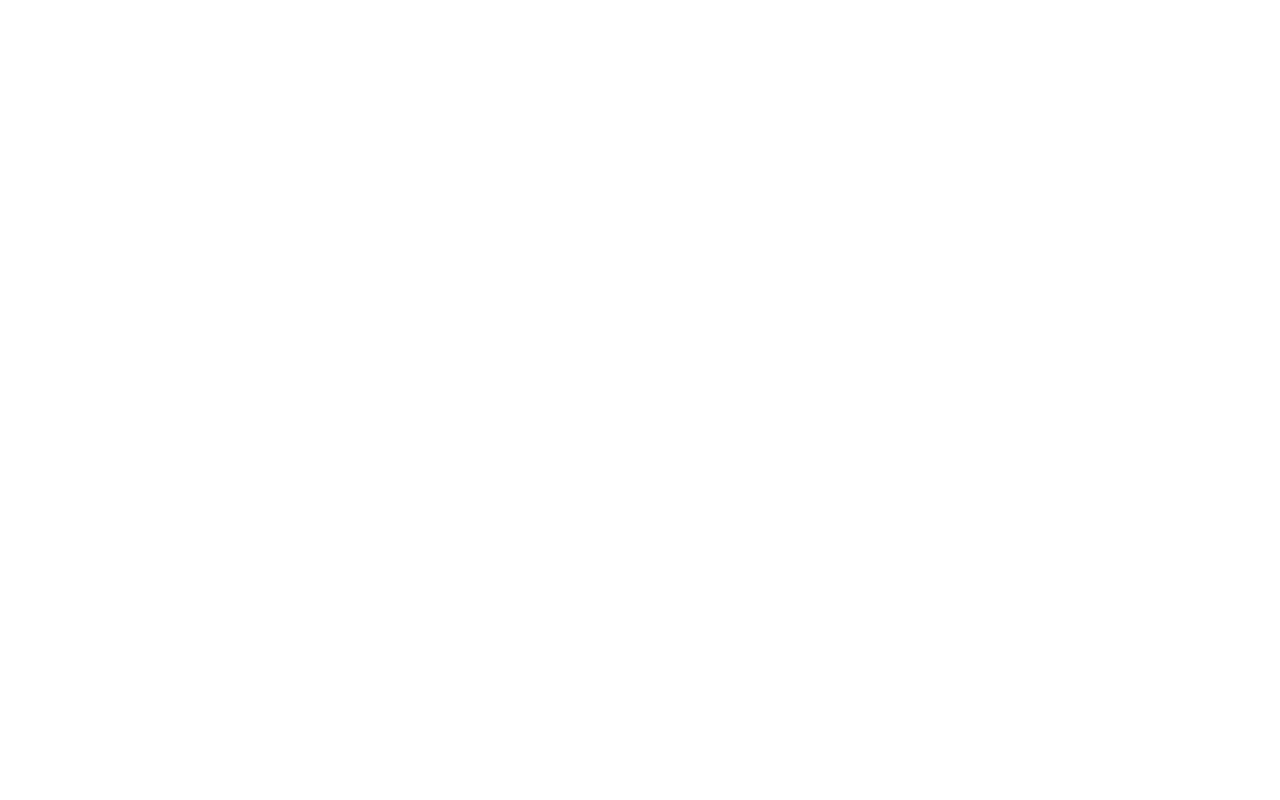
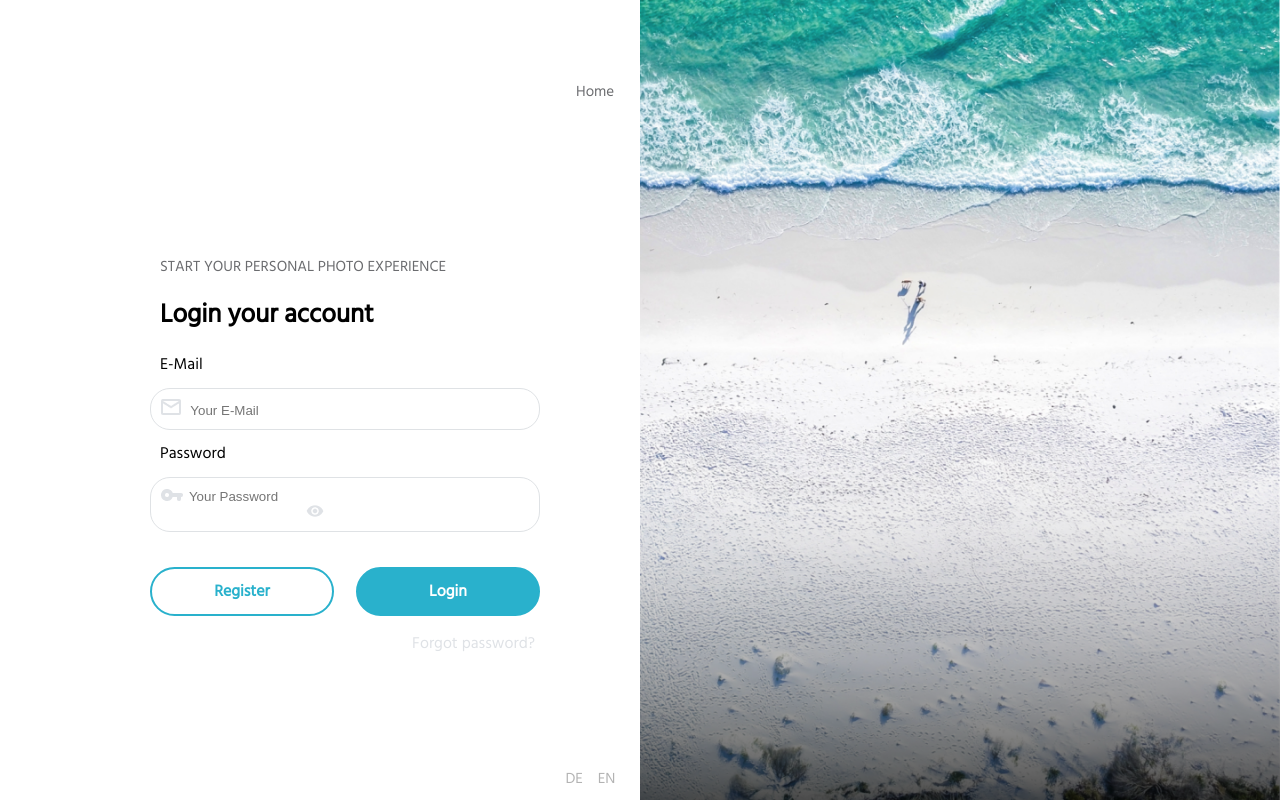
Before and after one commit to logos-fe/homework-7, a plain HTML site: page index.html in a window 1280 px wide. Drawn offline with nearby package versions, Linux system fonts and the light colour scheme.

Commit message:
First Commit

```diff
--- a/index.html
+++ b/index.html
@@ -3,12 +3,57 @@
 <head>
     <meta charset="UTF-8">
     <meta name="viewport"
-          content="width=device-width, user-scalable=no, initial-scale=1.0, maximum-scale=1.0, minimum-scale=1.0">
+        content="width=device-width, user-scalable=no, initial-scale=1.0, maximum-scale=1.0, minimum-scale=1.0">
     <meta http-equiv="X-UA-Compatible" content="ie=edge">
     <title>Homework 7</title>
-    <link rel="stylesheet" href="./style.css">
+    <link rel="stylesheet" href="./style/style.css">
+    <link rel="stylesheet" href="https://cdnjs.cloudflare.com/ajax/libs/meyer-reset/2.0/reset.min.css">
 </head>
 <body>
-
+    <div class="container">
+        <div class="left">
+            <div class="header">
+                <a href=# class="home">Home</a>
+            </div>
+            <div class="main">
+                <div class="block">
+                    <h2 class="subttitle">Start your personal photo experience</h2>
+                    <h1 class="tittle">Login your account</h1>
+                    <form>
+                        <p>E-Mail</p>
+                        <div class="input-container">
+                            <div>
+                                <img src="./img/Suche.png" alt="message">
+                                <input class="input-field" type="text" placeholder=" Your E-Mail">
+                            </div>
+                        </div>
+                        <br>
+                        <p>Password</p>
+                        <div class="input-container">
+                            <div>
+                                <img src="./img/Key.png" alt="key">
+                                <input class="input-field" type="password" placeholder="Your Password">
+                                <img src="./img/Eye.png" alt="eye" id="eye">
+                            </div>
+                        </div>
+                    </form>
+                    <div class="buttons">
+                        <div class="register">Register</div>
+                        <div class="login">Login</div>
+                    </div>
+                    <div class="forgot">
+                        <a href="#">Forgot password?</a>
+                    </div>
+                </div>
+            </div>
+            <div class="footer">
+                <div class="lang">
+                    <a href="#" class="link">de</a>
+                    <a href="#" class="link">en</a>
+                </div>
+            </div>
+        </div>
+        <div class="right"></div>
+    </div>
 </body>
 </html>
--- /dev/null
+++ b/style/style.css
@@ -0,0 +1,143 @@
+@import url('https://fonts.googleapis.com/css2?family=Hind&display=swap');
+.container {
+    display: flex;
+    width: 100%;
+    margin: 0 auto;
+    height: 100vh;
+    }
+.right {
+    background: url("../img/Photo.png");
+    background-size: cover;
+    width: 50%;
+    height: 100%;
+}
+.left {
+    display: flex;
+    flex-direction: column;
+    justify-content: center;
+    width: 50%;
+    height: 100%;
+    font-family: 'Hind', sans-serif;
+}
+.home {
+    display: inline-block;
+    font-size: 15px;
+    font-weight: 400;
+    color: #6B6C6F;
+    text-decoration: none;
+    margin-left: 90%;
+    margin-top: 57px;
+    border-radius: 0px;
+}
+.main {
+    width: 100%;
+    height: 84%;
+}
+.block {
+    width: 380px;
+    height: 385px;
+    margin-left: 25%;
+    margin-top: 25%;
+}
+.subttitle {
+    font-size: 15px;
+    font-weight: 400;
+    color: #6B6C6F;
+    margin-bottom: 28px;
+    text-transform: uppercase;
+}
+.tittle {
+    font-size: 26px;
+    font-weight: 700;
+    color: black;
+    margin-bottom: 28px;
+}
+input {
+    border-width: 0px;
+    border: none;
+    outline: none;
+}
+.input-container {
+    padding: 10px;
+    border: 1px solid #DFE2E5;
+    border-radius: 20px;
+    display: flex;
+    justify-content: space-between;
+    margin-top: 15px;
+    margin-left: -10px;
+}
+.input-container:hover {
+    border: 2px solid #29B1CC;
+}
+#eye {
+    margin-left: 145px;
+}
+.buttons {
+    margin-top: 25px;
+    width: 390px;
+    padding: 10px;
+    margin-left: -20px;
+    margin-right: 20px;
+    display: flex;
+    justify-content: space-between;
+}
+.register {
+    width: 180px;
+    height: 30px;
+    border-radius: 30px;
+    background: white;
+    border: 2px solid #29B1CC;
+    color: #29B1CC;
+    font-weight: 600;
+    text-align: center;
+    padding-top: 15px;
+}
+.register:hover {
+    border: 4px solid #29B1CC;
+}
+.login {
+    width: 180px;
+    height: 30px;
+    border-radius: 30px;
+    color: white;
+    border: 2px solid #29B1CC;
+    background-color: #29B1CC;
+    font-weight: 600;
+    text-align: center;
+    padding-top: 15px;
+}
+.login:hover {
+    border: 4px solid #29B1CC;
+}
+.forgot a {
+    color: #DFE2E6;
+    text-decoration: none;
+    float: right;
+    margin-top: 10px;
+    margin-right: 5px;
+}
+.forgot a:hover {
+    color: #565758;
+}
+footer {
+    position: relative;
+}
+.lang {
+    position: absolute;
+    display: flex;
+    justify-content: space-between;
+    text-transform: uppercase;
+    margin-left: 43%;
+}
+.link {
+    display: inline-block;
+    font-size: 15px;
+    font-weight: 400;
+    color: #B3B3B3;
+    text-decoration: none;
+    margin-left: 15px;
+}
+.link:hover:before {
+    content: "*";
+    left: -20px;
+}
```
Also changed, not shown: img/Eye.png (added), img/Key.png (added), img/Photo.png (added), img/Suche.png (added).
